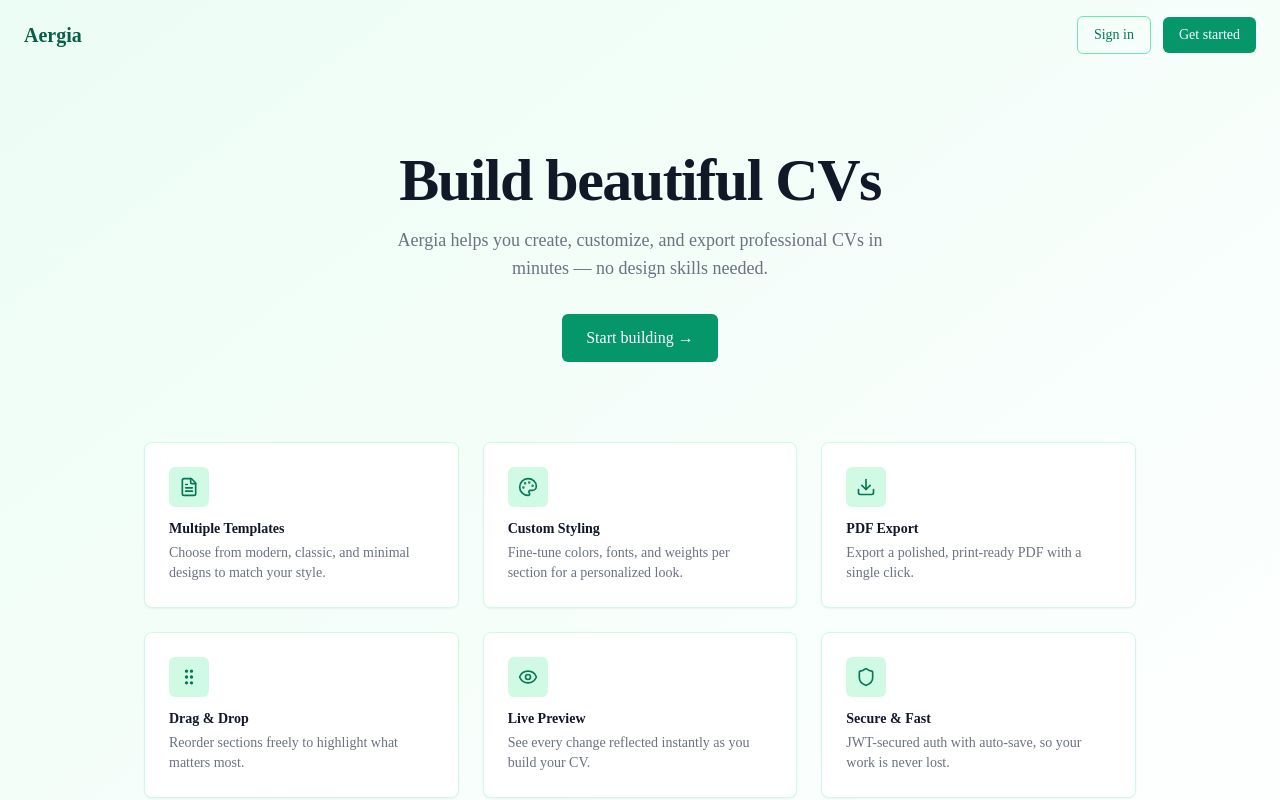
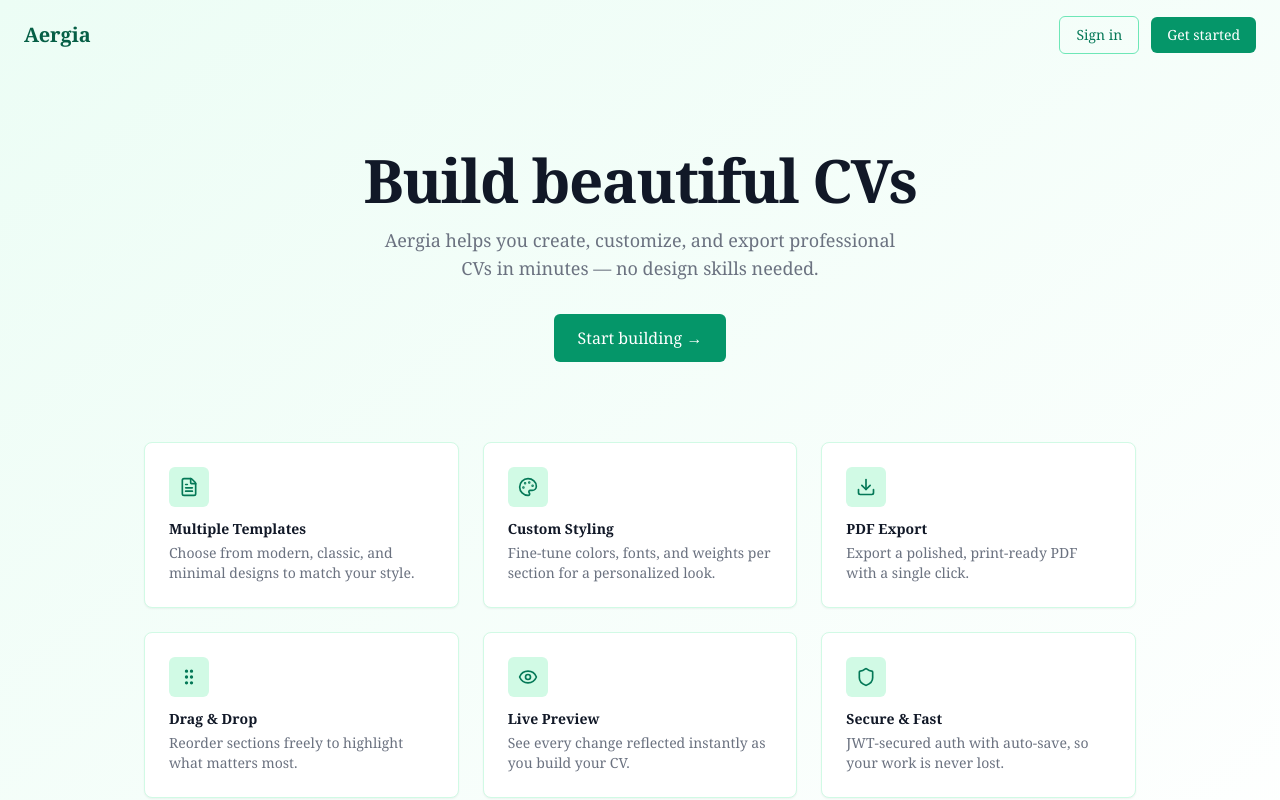
Before and after one commit to riasat-mahbub/aergia-new, a React (Vite) app in the folder web/: page / in a window 1280 px wide. Shown: the top 800 px of the page. Built offline with nearby package versions, Linux system fonts and the light colour scheme.

Commit message:
fix(css): move tokens @import before @tailwind directives
PostCSS requires @import statements to precede all other rules except
@charset or empty @layer. The previous order (tailwind first, then
@import) emitted a warning and would have failed under stricter
PostCSS versions.

```diff
--- a/web/src/index.css
+++ b/web/src/index.css
@@ -1,8 +1,8 @@
+@import "./styles/tokens.css";
+
 @tailwind base;
 @tailwind components;
 @tailwind utilities;
-
-@import "./styles/tokens.css";
 
 /* ── Base typography ─────────────────────────────────────────────── */
 /* The proof-sheet palette uses a serif for prose (panel headings,
```
